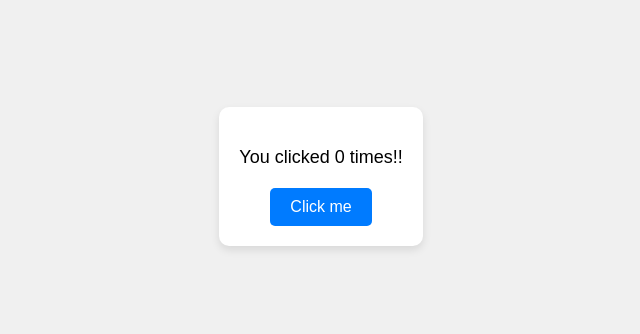
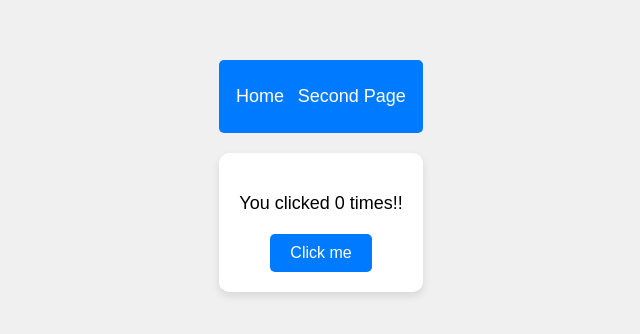
Before and after one commit to Gsson1337/countClicks, a React (Create React App) app: page / in a window 1280 px wide. Shown: the part 224-558 px from the top of the page, without its empty margins (319-959 px from the left). Built offline with nearby package versions, Linux system fonts and the light colour scheme.

Commit message:
second page

```diff
--- a/package.json
+++ b/package.json
@@ -8,7 +8,8 @@
     "@testing-library/user-event": "^13.5.0",
     "react": "^18.3.1",
     "react-dom": "^18.3.1",
-    "react-scripts": "5.0.1",
+    "react-router-dom": "^6.23.1",
+    "react-scripts": "^5.0.1",
     "web-vitals": "^2.1.4"
   },
   "scripts": {
--- a/src/App.css
+++ b/src/App.css
@@ -45,3 +45,31 @@ p {
   font-size: 18px;
   margin: 20px 0;
 }
+
+nav {
+  background-color: #007bff;
+  padding: 10px;
+  border-radius: 5px;
+  margin-bottom: 20px;
+}
+
+nav ul {
+  list-style-type: none;
+  padding: 0;
+  display: flex;
+  justify-content: space-around;
+}
+
+nav ul li {
+  margin: 0;
+}
+
+nav ul li a {
+  color: white;
+  text-decoration: none;
+  font-size: 18px;
+}
+
+nav ul li a:hover {
+  text-decoration: underline;
+}
--- a/src/App.js
+++ b/src/App.js
@@ -1,5 +1,8 @@
 import React, { useState, useEffect } from 'react';
 import './App.css';
+import { BrowserRouter as Router, Route, Routes, Link } from 'react-router-dom';
+import Home from './Home';
+import SecondPage from './SecondPage';
 
 function App() {
   const [count, setCount] = useState(0);
@@ -9,12 +12,25 @@ function App() {
   }, [count]);
 
   return (
-    <div class = 'container'>
-      <p>You clicked {count} times!!</p>
-      <button onClick={() => setCount(count + 1)}>
-        Click me
-      </button>
-    </div>
+    <Router>
+      <div>
+        <nav>
+          <ul>
+            <li>
+              <Link to="/">Home</Link>
+            </li>
+            <li>
+              <Link to="/second">Second Page</Link>
+            </li>
+          </ul>
+        </nav>
+
+        <Routes>
+          <Route path="/" element={<Home />} />
+          <Route path="/second" element={<SecondPage />} />
+        </Routes>
+      </div>
+    </Router>
   );
 }
 
--- /dev/null
+++ b/src/Home.js
@@ -0,0 +1,22 @@
+import React, { useState, useEffect } from 'react';
+import './App.css';
+
+
+function Home() {
+  const [count, setCount] = useState(0);
+
+  useEffect(() => {
+    document.title = `Clicks = ${count}`;
+  }, [count]);
+
+  return (
+    <div className='container'>
+      <p>You clicked {count} times!!</p>
+      <button onClick={() => setCount(count + 1)}>
+        Click me
+      </button>
+    </div>
+  );
+}
+
+export default Home;
--- /dev/null
+++ b/src/SecondPage.js
@@ -0,0 +1,12 @@
+import React from 'react';
+
+function SecondPage() {
+  return (
+    <div className='container'>
+      <h1>Welcome to the Second Page!</h1>
+      <p>This is a simple example of a second page.</p>
+    </div>
+  );
+}
+
+export default SecondPage;
```
Also changed, not shown: 2 other files (tests, documents, lock files or other folders).
